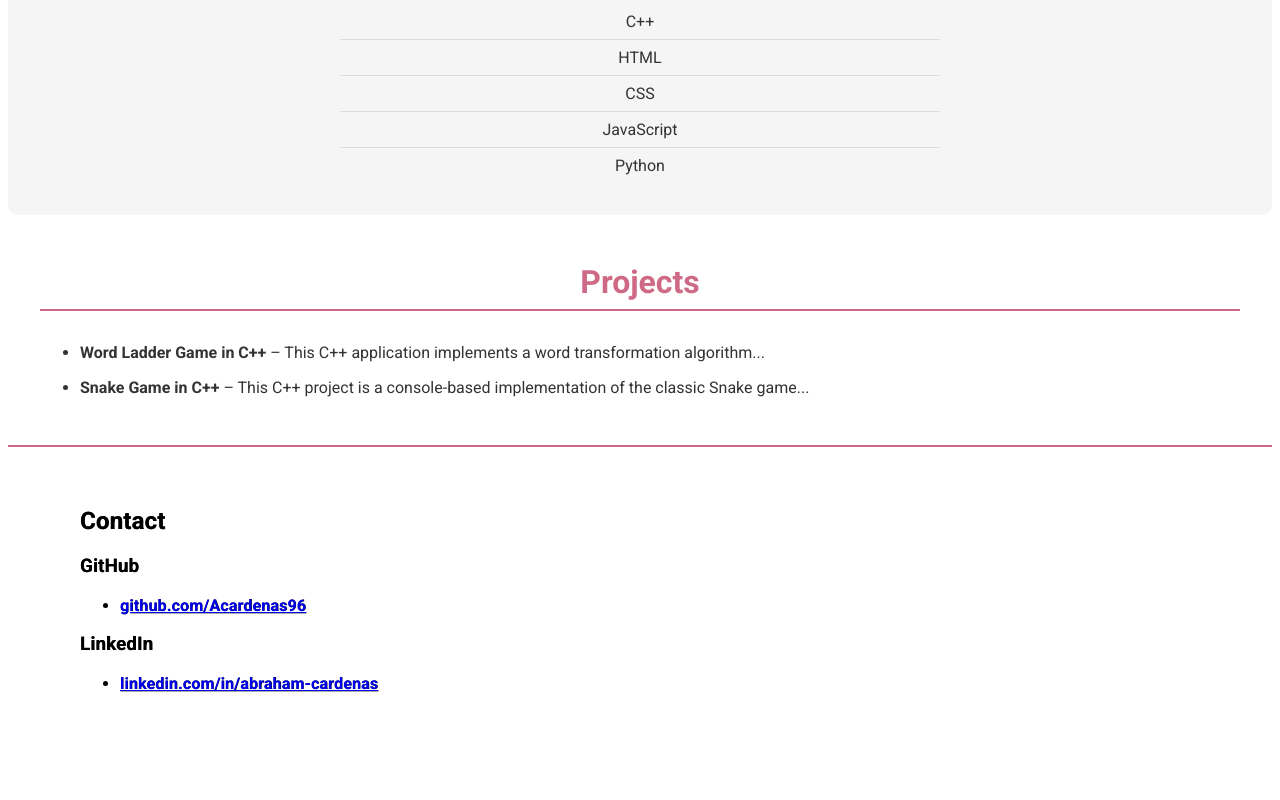
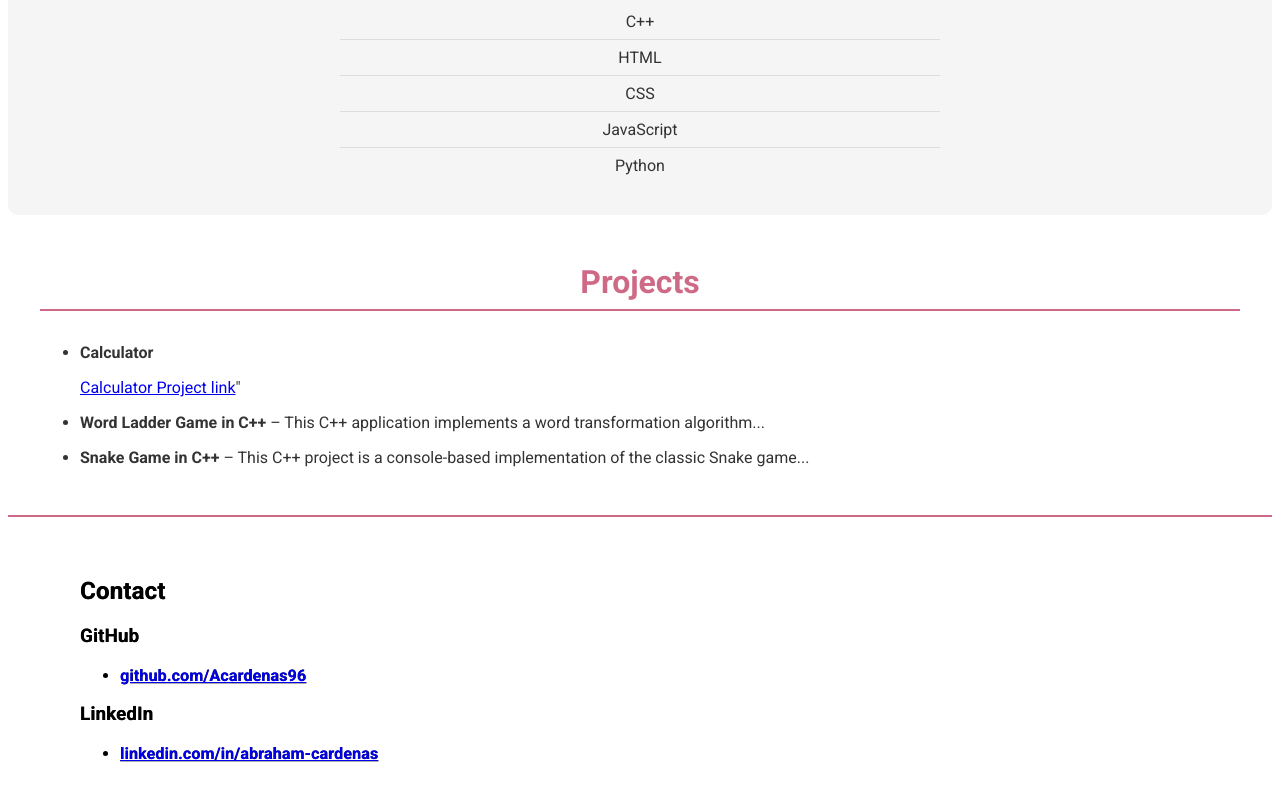
Before and after one commit to gokulkrishnaradhakrishnannair/CSC317, a plain HTML site: page assignments/4/index.html in a window 1280 px wide. Shown: the part 845-1645 px from the top of the page. Drawn offline with Linux system fonts and the light colour scheme; files whose address does not match are found by name.

Commit message:
Add link for Calculator Project in index.html

```diff
--- a/assignments/4/index.html
+++ b/assignments/4/index.html
@@ -51,6 +51,18 @@
       <ul>
         <li>
           <p>
+            <strong>Calculator</strong>
+          </p>
+        </li>
+        <ul></ul>
+          <p>
+            <a href="https://gokulkrishnaradhakrishnannair.github.io/CSC317/assignments/4/calculator.html">Calculator Project link</a>"
+          </p>
+        </ul>
+        </ul>
+      <ul>
+        <li>
+          <p>
             <strong>Word Ladder Game in C++</strong> – This C++ application
             implements a word transformation algorithm...
           </p>
```
